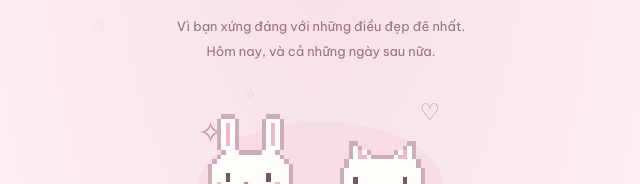
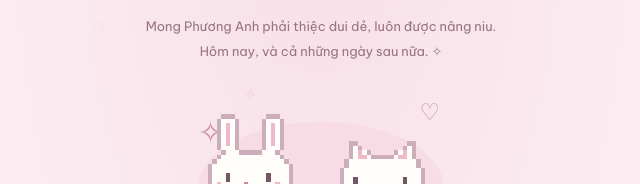
Before and after one commit to MLAkainu/MiniApp, a website built with Vite: page index.html in a window 1280 px wide. Shown: the part 378-562 px from the top of the page, 319-959 px from the left. Built offline with nearby package versions, Linux system fonts and the light colour scheme; a web font is replaced by a local one.

Commit message:
Update personal message for Phương Anh with a star

```diff
--- a/index.html
+++ b/index.html
@@ -15,7 +15,7 @@
       <div class="eyebrow"><span></span> HAPPY VIETNAMESE WOMEN’S DAY</div>
       <p class="date">20 tháng 10</p>
       <h1>Gửi Phương Anh<br />một xíu <em>dịu dàng.</em><span class="title-star" aria-hidden="true">✧</span></h1>
-      <p class="intro">Vì bạn xứng đáng với những điều đẹp đẽ nhất.<br />Hôm nay, và cả những ngày sau nữa.</p>
+      <p class="intro">Mong Phương Anh phải thiệc dui dẻ, luôn được nâng niu.<br />Hôm nay, và cả những ngày sau nữa. ✧</p>
       <div class="scene" aria-label="Thỏ trắng và mèo trắng ngồi bên nhau trong vườn hoa pixel">
         <span class="scene-star s1" aria-hidden="true">✧</span><span class="scene-star s2" aria-hidden="true">♡</span>
         <div class="scene-cloud" aria-hidden="true"></div><div class="scene-ground" aria-hidden="true"></div>
```
